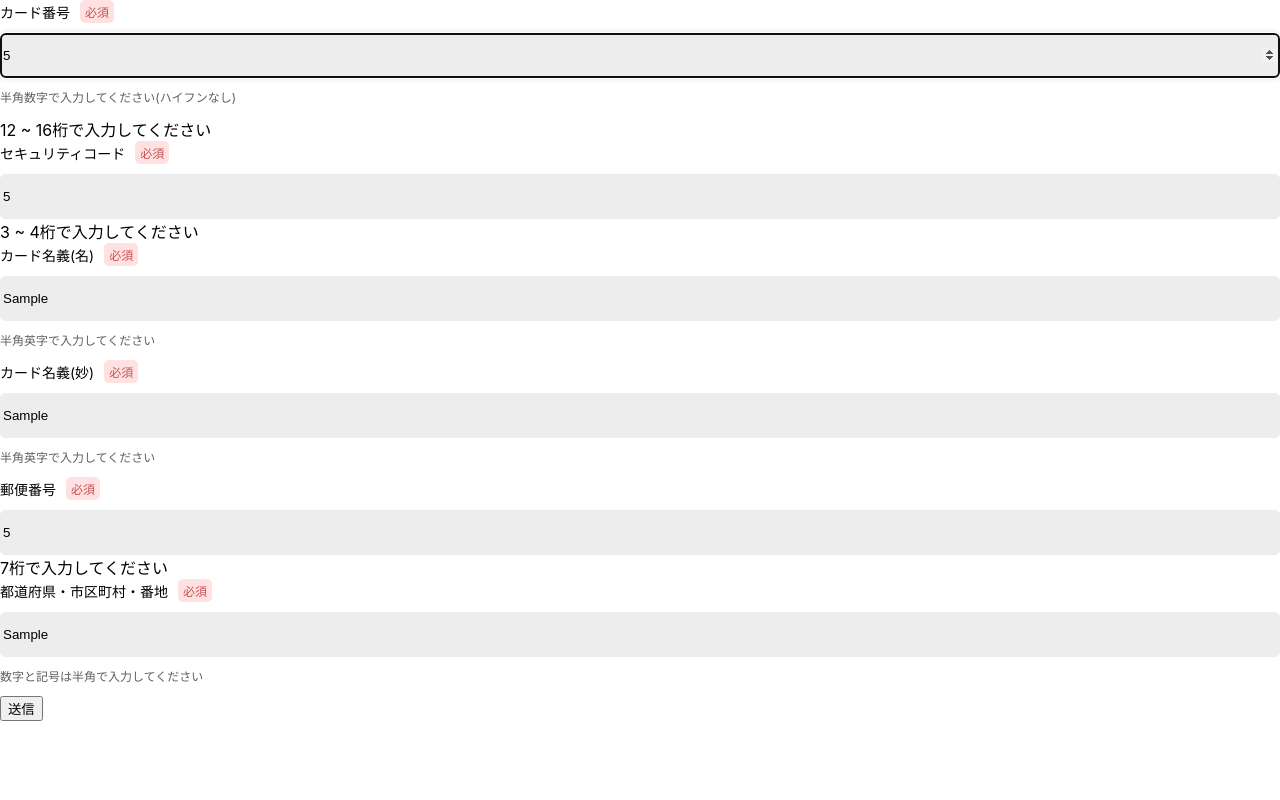
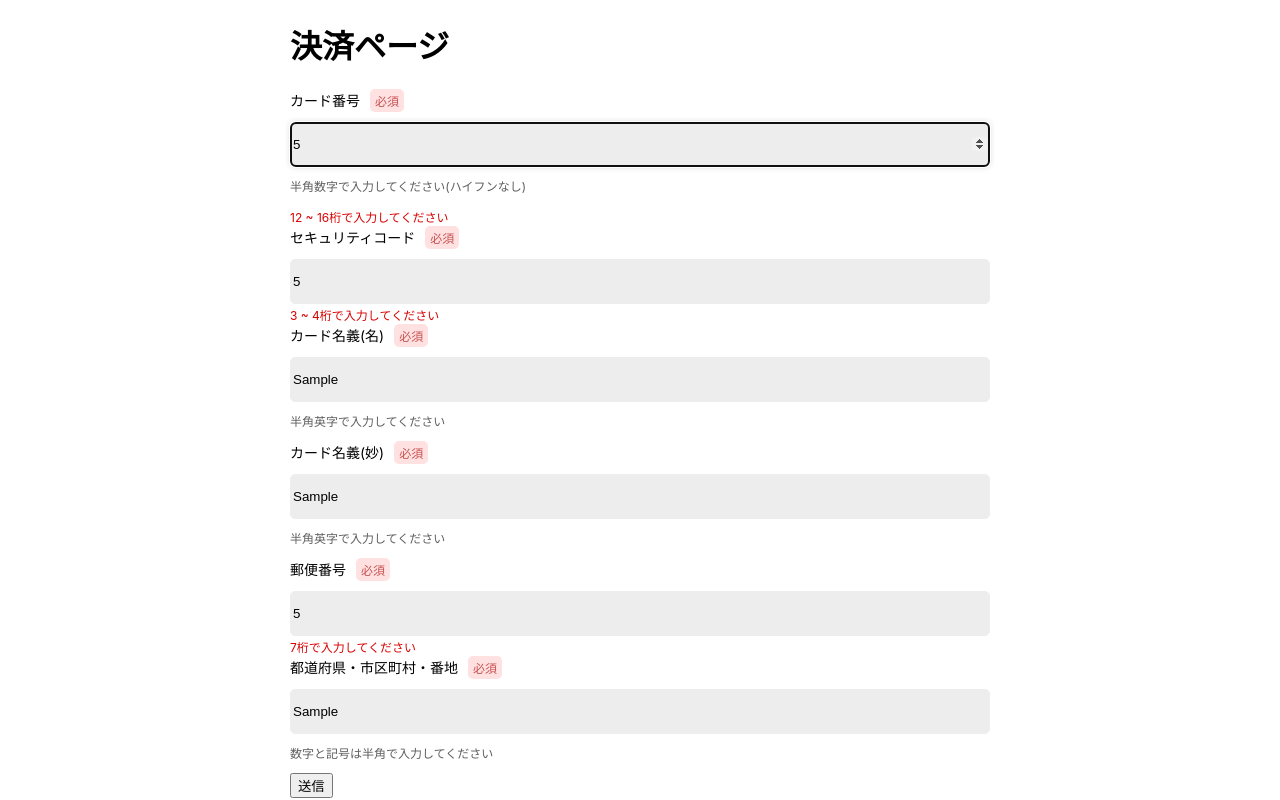
Before and after one commit to abeshi03/payment-form, a Next.js app: page /payments in a window 1280 px wide. Both pictures are taken after typing "5", "5", "Sample", "Sample", "5", "Sample" into the empty fields and a click on the button "送信". Built offline with nearby package versions, Linux system fonts and the light colour scheme.

Commit message:
エラメッセージのコンポーネントを追加

```diff
--- /dev/null
+++ b/components/atoms/ErrorMessage/ErrorMessage.module.scss
@@ -0,0 +1,7 @@
+.errorMessage {
+
+  color: #D90000;
+  font-size: 12px;
+
+  margin-top: 5px;
+}
--- /dev/null
+++ b/components/atoms/ErrorMessage/ErrorMessage.tsx
@@ -0,0 +1,17 @@
+/* --- libs ---------------------------------------------------------------------------------------------------------- */
+import React, { memo, FC } from "react";
+
+/* --- assets -------------------------------------------------------------------------------------------------------- */
+import styles from "./ErrorMessage.module.scss";
+
+type Props = {
+  message: string;
+};
+
+export const ErrorMessage: FC<Props> = memo((props) => {
+  const { message } = props;
+
+  return <span className={styles.errorMessage}>{message}</span>;
+});
+
+ErrorMessage.displayName = "ErrorMessage";
--- a/components/atoms/organisms/ControlGroups/PaymentsControlGroup/PaymentsControlGroup.module.scss
+++ b/components/atoms/organisms/ControlGroups/PaymentsControlGroup/PaymentsControlGroup.module.scss
@@ -0,0 +1,4 @@
+//.paymentControlGroup {
+//  display: grid;
+//  row-gap: 20px;
+//}
--- a/pages/payments/index.tsx
+++ b/pages/payments/index.tsx
@@ -17,7 +17,7 @@ const PaymentsPage: NextPage = () => {
 
   return (
     <div className={styles.paymentsPage}>
-      {/*<h1>決済ページ</h1>*/}
+      <h1>決済ページ</h1>
       <PaymentControlGroup submitFunction={submit} />
     </div>
   );
--- a/pages/payments/payments.module.scss
+++ b/pages/payments/payments.module.scss
@@ -0,0 +1,5 @@
+.paymentsPage {
+  max-width: 700px;
+  margin-left: auto;
+  margin-right: auto;
+}
--- a/validations/PaymentValidations.tsx
+++ b/validations/PaymentValidations.tsx
@@ -1,5 +1,6 @@
 /* --- libs ---------------------------------------------------------------------------------------------------------- */
 import { FieldError } from "react-hook-form";
+import { ErrorMessage } from "../components/atoms/ErrorMessage/ErrorMessage";
 
 export const paymentDataValidations = {
   curdNumber: {
@@ -34,51 +35,51 @@ export const paymentDataValidations = {
 export const curdNumberErrorMessages = (error: FieldError) => {
   switch (error.type) {
     case "required":
-      return "カード番号は必須です";
+      return <ErrorMessage message="カード番号は必須です" />;
 
     case "min":
-      return "12 ~ 16桁で入力してください";
+      return <ErrorMessage message="12 ~ 16桁で入力してください" />;
 
     case "max":
-      return "12 ~ 16桁で入力してください";
+      return <ErrorMessage message="12 ~ 16桁で入力してください" />;
   }
 };
 
 export const securityCodeErrorMessages = (error: FieldError) => {
   switch (error.type) {
     case "required":
-      return "セキュリティコードは必須です";
+      return <ErrorMessage message="セキュリティコードは必須です" />;
 
     case "min":
-      return "3 ~ 4桁で入力してください";
+      return <ErrorMessage message="3 ~ 4桁で入力してください" />;
 
     case "max":
-      return "3 ~ 4桁で入力してください";
+      return <ErrorMessage message="3 ~ 4桁で入力してください" />;
   }
 };
 
 export const postCodeErrorMessages = (error: FieldError) => {
   switch (error.type) {
     case "required":
-      return "郵便番号は必須です";
+      return <ErrorMessage message="郵便番号は必須です" />;
 
     case "min":
-      return "7桁で入力してください";
+      return <ErrorMessage message="7桁で入力してください" />;
 
     case "max":
-      return "7桁で入力してください";
+      return <ErrorMessage message="7桁で入力してください" />;
   }
 };
 
 export const addressErrorMessages = (error: FieldError) => {
   switch (error.type) {
     case "required":
-      return "住所は必須です";
+      return <ErrorMessage message="住所は必須です" />;
 
     case "min":
-      return `住所は必須は${paymentDataValidations.address.minLength}以上で入力してください`;
+      return <ErrorMessage message={`住所は必須は${paymentDataValidations.address.minLength}以上で入力してください`} />;
 
     case "max":
-      return `住所は必須は${paymentDataValidations.address.maxLength}以内で入力してください`;
+      return <ErrorMessage message={`住所は必須は${paymentDataValidations.address.maxLength}以内で入力してください`} />;
   }
 };
```
